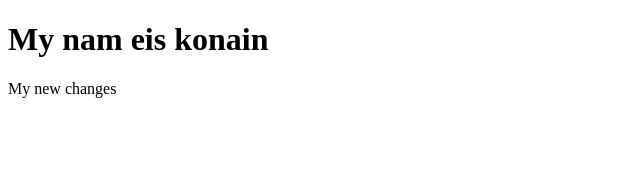
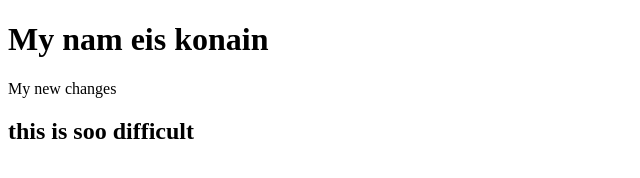
Before and after one commit to kkonain978-art/Hello-Demo, a plain HTML site: page index.html in a window 1280 px wide. Shown: the whole page, without its empty margins (0-640 px from the left). Drawn offline with Linux system fonts and the light colour scheme.

Commit message:
Your commit message here

```diff
--- a/index.html
+++ b/index.html
@@ -8,5 +8,6 @@
 <body>
     <h1>My nam eis konain</h1>
     <P>My new changes</P>
+    <h2>this is soo difficult</h2>
 </body>
 </html>
```
